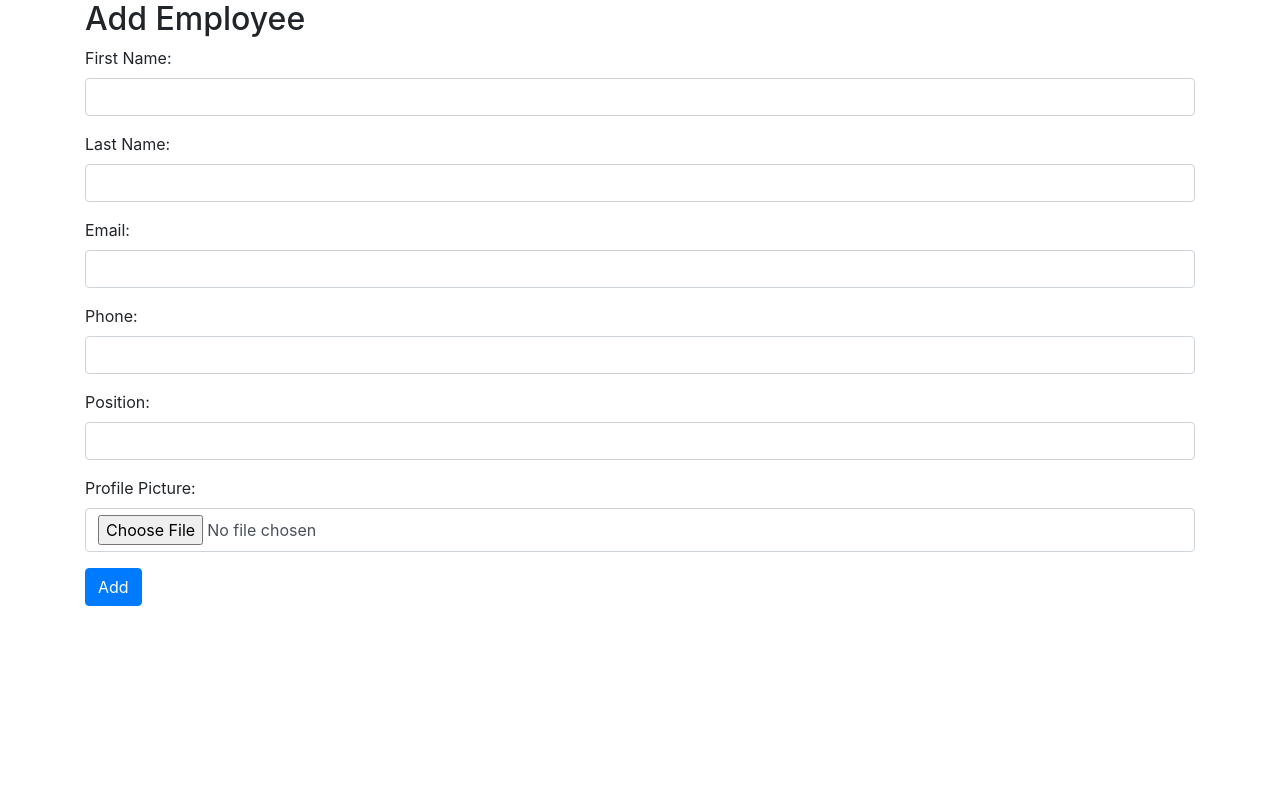
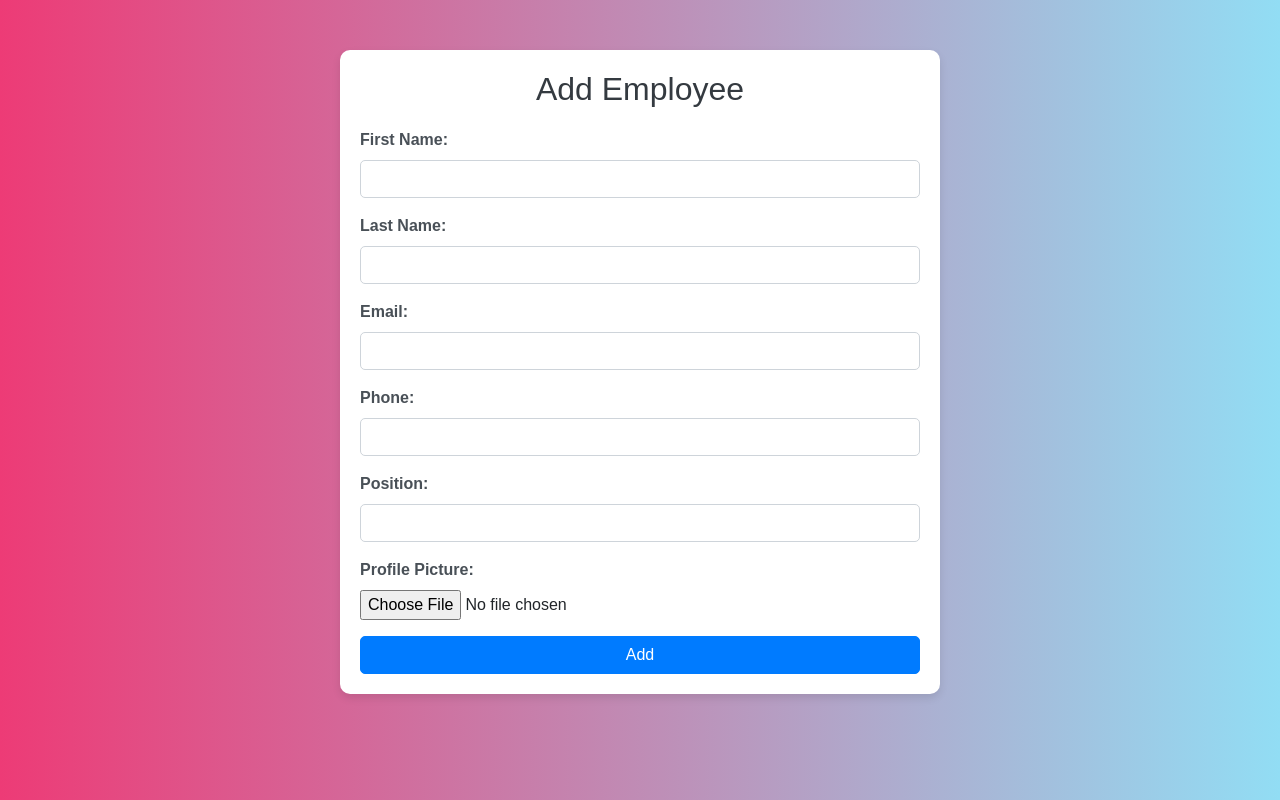
Before and after one commit to upasanaRaghav/EmployeeManagement, a PHP site: page /add_employee.php in a window 1280 px wide. Run offline with PHP 8.4, Linux system fonts and the light colour scheme; the visitor is signed in with stand-in values (Sample User, id 1).

Commit message:
Styling Added

```diff
--- a/add_employee.php
+++ b/add_employee.php
@@ -34,6 +34,42 @@ if ($_SERVER["REQUEST_METHOD"] == "POST") {
     <meta charset="UTF-8">
     <title>Add Employee</title>
     <link rel="stylesheet" href="https://maxcdn.bootstrapcdn.com/bootstrap/4.0.0/css/bootstrap.min.css">
+    <style>
+        body {
+            background: linear-gradient(to right, rgb(237, 59, 118), rgb(146, 221, 244));
+            ;
+            font-family: 'Arial', sans-serif;
+        }
+        .container {
+            max-width: 600px;
+            margin-top: 50px;
+            padding: 20px;
+            background-color: #ffffff;
+            box-shadow: 0 4px 8px rgba(0,0,0,0.1);
+            border-radius: 10px;
+        }
+        h2 {
+            text-align: center;
+            margin-bottom: 20px;
+            color: #343a40;
+        }
+        .form-group label {
+            color: #495057;
+            font-weight: 600;
+        }
+        .form-control {
+            border-radius: 5px;
+        }
+        .btn-primary {
+            background-color: #007bff;
+            border-color: #007bff;
+            border-radius: 5px;
+        }
+        .btn-primary:hover {
+            background-color: #0056b3;
+            border-color: #004085;
+        }
+    </style>
 </head>
 <body>
     <div class="container">
@@ -42,11 +78,11 @@ if ($_SERVER["REQUEST_METHOD"] == "POST") {
             <div class="form-group">
                 <label for="firstname">First Name:</label>
                 <input type="text" class="form-control" id="firstname" name="firstname" required pattern="[A-Za-z]{2,}" title="First name must be at least 2 letters">
-                </div>
+            </div>
             <div class="form-group">
                 <label for="lastname">Last Name:</label>
                 <input type="text" class="form-control" id="lastname" name="lastname" required pattern="[A-Za-z]{2,}" title="Last name must be at least 2 letters">
-                </div>
+            </div>
             <div class="form-group">
                 <label for="email">Email:</label>
                 <input type="email" class="form-control" id="email" name="email" required>
@@ -54,16 +90,16 @@ if ($_SERVER["REQUEST_METHOD"] == "POST") {
             <div class="form-group">
                 <label for="phone">Phone:</label>
                 <input type="text" class="form-control" id="phone" name="phone" required pattern="\d{10}" title="Phone number must be exactly 10 digits">
-                </div>
+            </div>
             <div class="form-group">
                 <label for="position">Position:</label>
                 <input type="text" class="form-control" id="position" name="position" required>
             </div>
             <div class="form-group">
                 <label for="profile_picture">Profile Picture:</label>
-                <input type="file" class="form-control" id="profile_picture" name="profile_picture">
+                <input type="file" class="form-control-file" id="profile_picture" name="profile_picture">
             </div>
-            <button type="submit" class="btn btn-primary">Add</button>
+            <button type="submit" class="btn btn-primary btn-block">Add</button>
         </form>
     </div>
 </body>
```
Also changed, not shown: index.php (+40 -6 lines), update_employee.php (+40 -2 lines), view_employee.php (+58 -5 lines), uploads/Screenshot .png (added), uploads/Screenshot 2024-05-04 103502.png (added).
